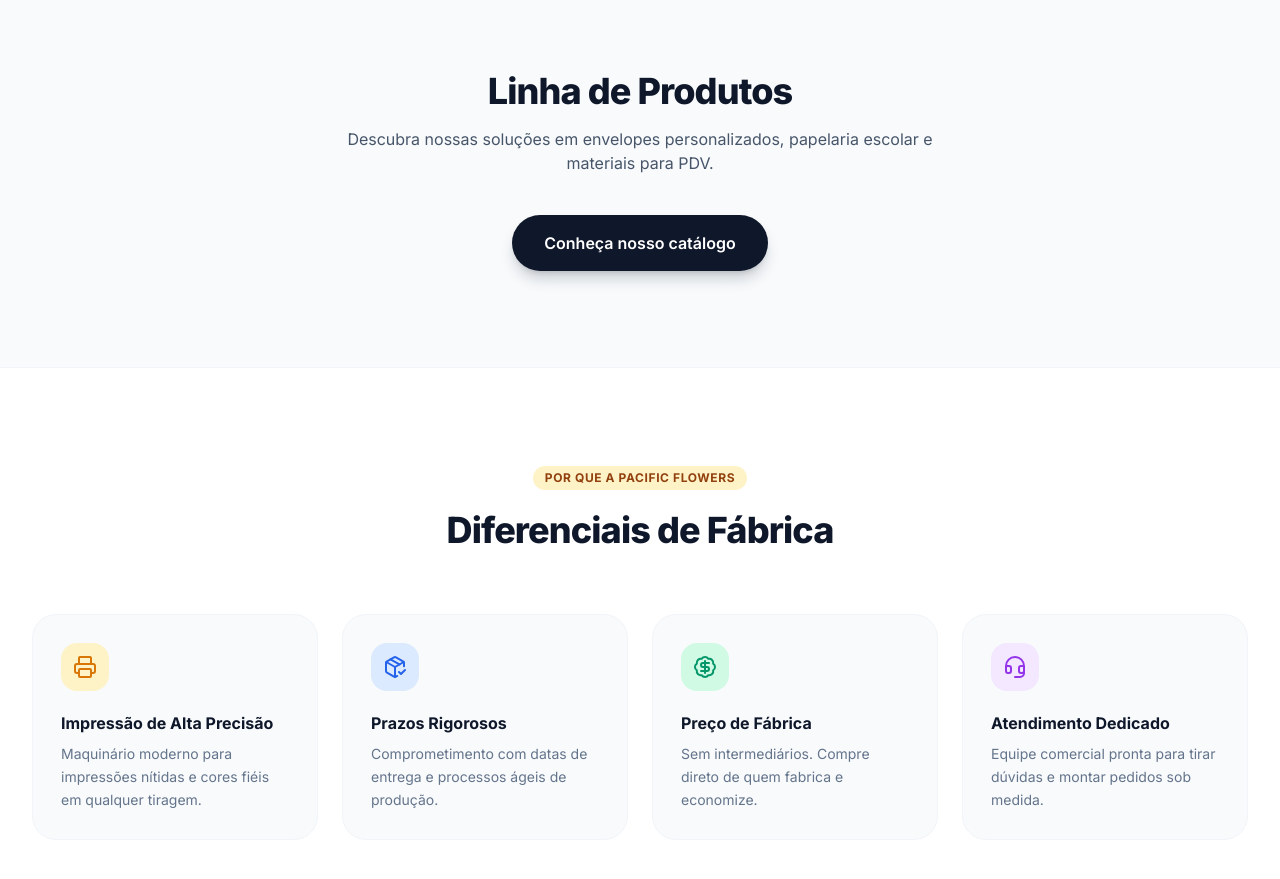
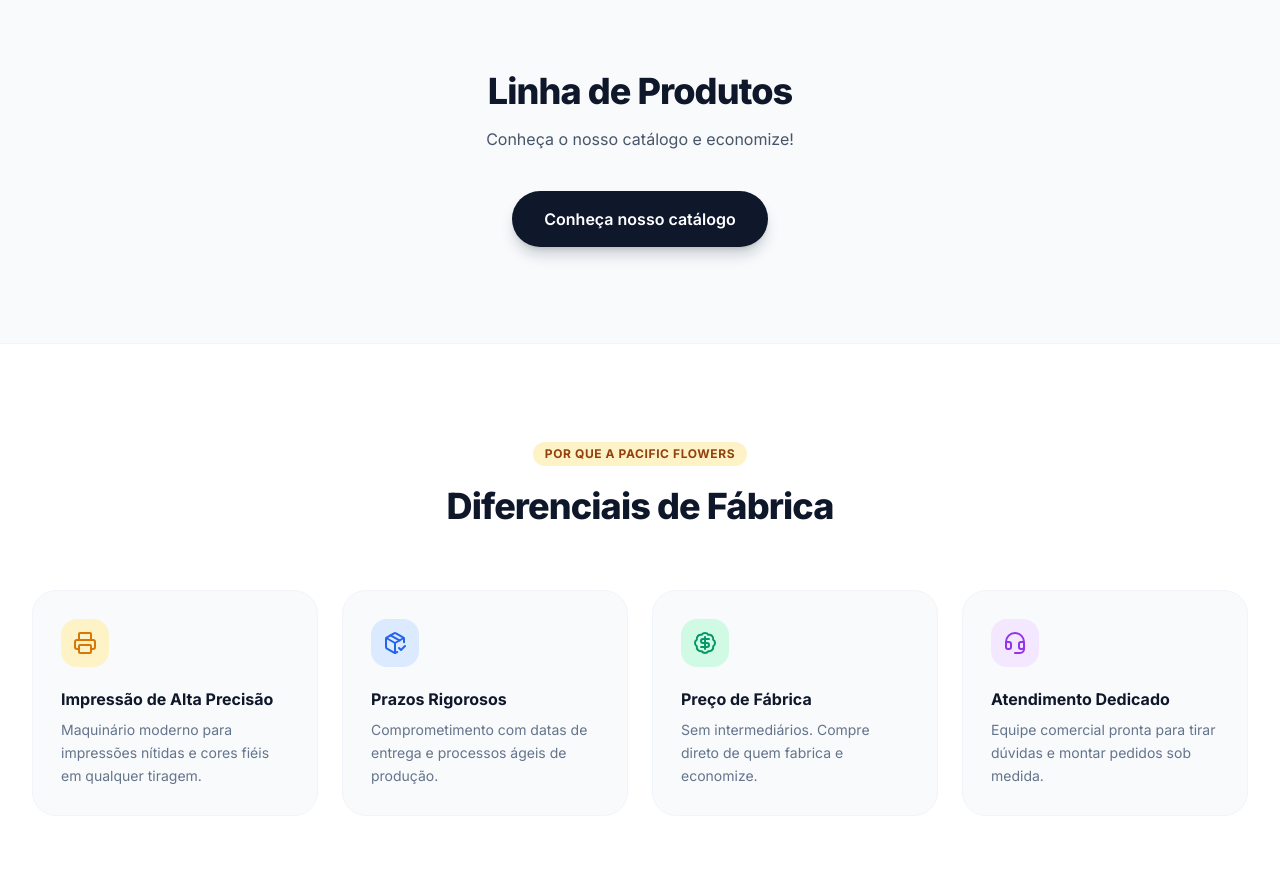
Before and after one commit to vitorxzok/pacific-flowers-landing, a plain HTML site: page index.html in a window 1280 px wide. Shown: the part 1560-2439 px from the top of the page. Drawn offline with nearby package versions, Linux system fonts and the light colour scheme.

Commit message:
Initial deployment commit: Add landing page files

```diff
--- a/index.html
+++ b/index.html
@@ -337,7 +337,7 @@
         Linha de Produtos
       </h2>
       <p class="text-slate-600 text-base mb-10">
-        Descubra nossas soluções em envelopes personalizados, papelaria escolar e materiais para PDV.
+        Conheça o nosso catálogo e economize!
       </p>
       <button type="button" class="inline-flex justify-center items-center gap-2 px-8 py-4 text-base font-semibold text-white bg-slate-900 hover:bg-slate-800 rounded-full transition-all shadow-lg shadow-slate-900/20 hover:-translate-y-0.5">
         Conheça nosso catálogo
```
